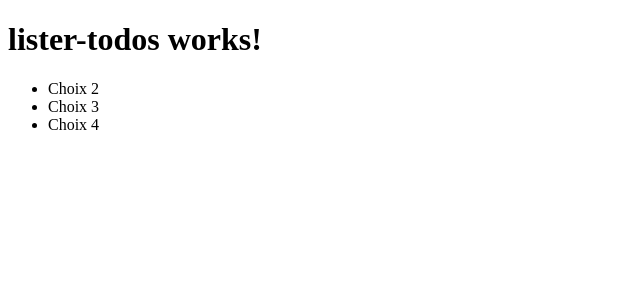
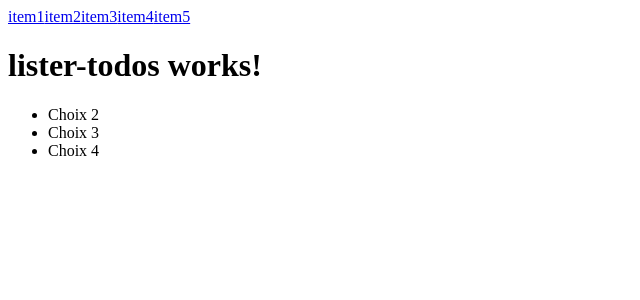
Before and after one commit to zhannasan/github-workflow-todo-list, an Angular app: page / in a window 1280 px wide. Shown: the top 300 px of the page, without its empty margins (0-640 px from the left). Built offline with nearby package versions, Linux system fonts and the light colour scheme.

Commit message:
menu-todo : #2

```diff
--- a/src/app/app.component.html
+++ b/src/app/app.component.html
@@ -1 +1,3 @@
+<app-menu></app-menu>
+
 <app-lister-todos></app-lister-todos>
--- a/src/app/app.module.ts
+++ b/src/app/app.module.ts
@@ -3,11 +3,13 @@ import { NgModule } from '@angular/core';
 
 import { AppComponent } from './app.component';
 import { ListerTodosComponent } from './lister-todos/lister-todos.component';
+import { MenuComponent } from './menu/menu.component';
 
 @NgModule({
   declarations: [
     AppComponent,
-    ListerTodosComponent
+    ListerTodosComponent,
+    MenuComponent
   ],
   imports: [
     BrowserModule
--- /dev/null
+++ b/src/app/menu/menu.component.css
@@ -0,0 +1,10 @@
+#navigation {
+  width: 200px;
+  list-style: none;
+  margin: 0;
+  padding: 0;
+}
+
+#navigation li {
+  display: inline;
+}
--- /dev/null
+++ b/src/app/menu/menu.component.html
@@ -0,0 +1,7 @@
+<ul id="navigation">
+  <li><a href="#" title="aller à la section 1">item1</a></li>
+  <li><a href="#" title="aller à la section 2">item2</a></li>
+  <li><a href="#" title="aller à la section 3">item3</a></li>
+  <li><a href="#" title="aller à la section 4">item4</a></li>
+  <li><a href="#" title="aller à la section 5">item5</a></li>
+</ul>
--- /dev/null
+++ b/src/app/menu/menu.component.ts
@@ -0,0 +1,15 @@
+import { Component, OnInit } from '@angular/core';
+
+@Component({
+  selector: 'app-menu',
+  templateUrl: './menu.component.html',
+  styleUrls: ['./menu.component.css']
+})
+export class MenuComponent implements OnInit {
+
+  constructor() { }
+
+  ngOnInit() {
+  }
+
+}
```
Also changed, not shown: 1 other file (tests, documents, lock files or other folders).
